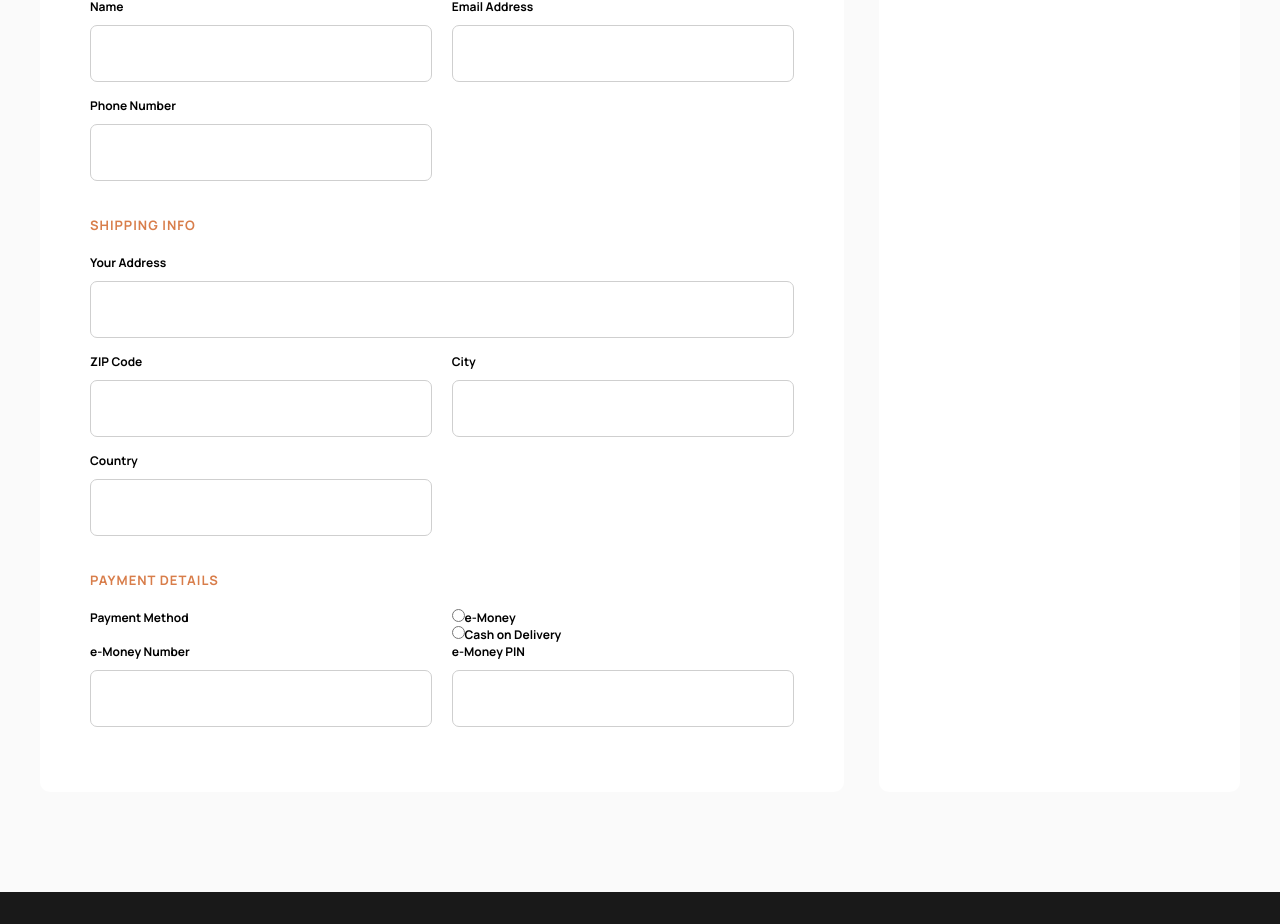
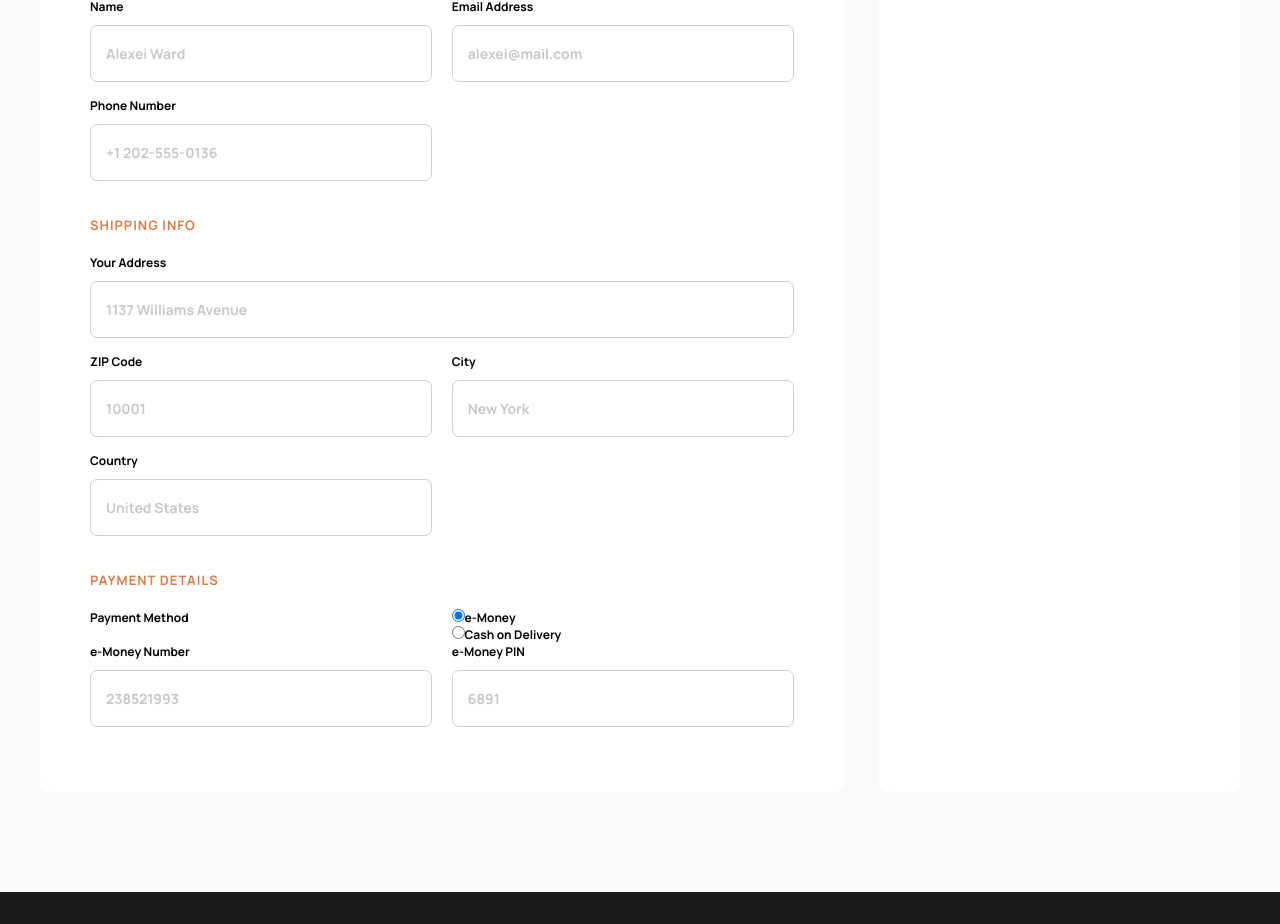
Before and after one commit to digitalents-academy/e-commerce-audiophile, a React (Vite) app: page /checkout in a window 1280 px wide. Shown: the part 337-1261 px from the top of the page. Built offline with nearby package versions, Linux system fonts and the light colour scheme.

Commit message:
add placeholders

```diff
--- a/src/components/checkout/Form.jsx
+++ b/src/components/checkout/Form.jsx
@@ -8,16 +8,16 @@ const Form = ({ handleChange }) => {
           <div className="form-flex">
             <div className="form-half">
           <label>Name</label>
-          <input type="text" name="name" onChange={handleChange}/>
+          <input type="text" name="name" onChange={handleChange}  placeholder="Alexei Ward"/>
             </div>
             <div className="form-half">
           <label>Email Address</label>
-          <input type="text" name="email" />
+          <input type="text" name="email" placeholder="alexei@mail.com" />
           </div>
           <div className="break"></div>
           <div className="form-half">
           <label>Phone Number</label>
-          <input type="text" name="number" />
+          <input type="text" name="number" placeholder="+1 202-555-0136" />
           </div>
           </div>
         </fieldset>
@@ -26,21 +26,21 @@ const Form = ({ handleChange }) => {
           <div className="form-flex">
           <div className="form-full">
           <label>Your Address</label>
-          <input type="text" name="address" />
+          <input type="text" name="address" placeholder="1137 Williams Avenue" />
           </div>
           <div className="break"></div>
           <div className="form-half">
           <label>ZIP Code</label>
-          <input type="text" name="zip" />
+          <input type="text" name="zip" placeholder="10001" />
           </div>
           <div className="form-half">
           <label>City</label>
-          <input type="text" name="city" />
+          <input type="text" name="city" placeholder="New York" />
           </div>
           <div className="break"></div>
           <div className="form-half">
           <label>Country</label>
-          <input type="text" name="country" />
+          <input type="text" name="country" placeholder="United States" />
           </div>
           </div>
         </fieldset>
@@ -51,19 +51,19 @@ const Form = ({ handleChange }) => {
           <label>Payment Method</label>
             </div>
             <div className="form-half">
-            <label><input type="radio" name="" id="" />
+            <label><input type="radio" name="payment" id="" checked/>
           e-Money</label>
-          <label><input type="radio" name="" id="" />
+          <label><input type="radio" name="payment" id="" />
           Cash on Delivery</label>
           </div>
           <div className="break"></div>
           <div className="form-half">
           <label>e-Money Number</label>
-          <input type="text" name="eMoneyNumber" />
+          <input type="text" name="eMoneyNumber" placeholder="238521993" />
           </div>
           <div className="form-half">
           <label>e-Money PIN</label>
-          <input type="text" name="eMoneyPin" />
+          <input type="text" name="eMoneyPin" placeholder="6891" />
           </div>
           </div>
         </fieldset>
--- a/src/styles/index.css
+++ b/src/styles/index.css
@@ -892,6 +892,10 @@ input[type=text]:focus {
   border: 1px solid var(--orange);
 }
 
+input[type=text]::placeholder {
+  color: #c8c8c8;
+}
+
 .form-flex {
   display: flex;
   width: 100%;
```
